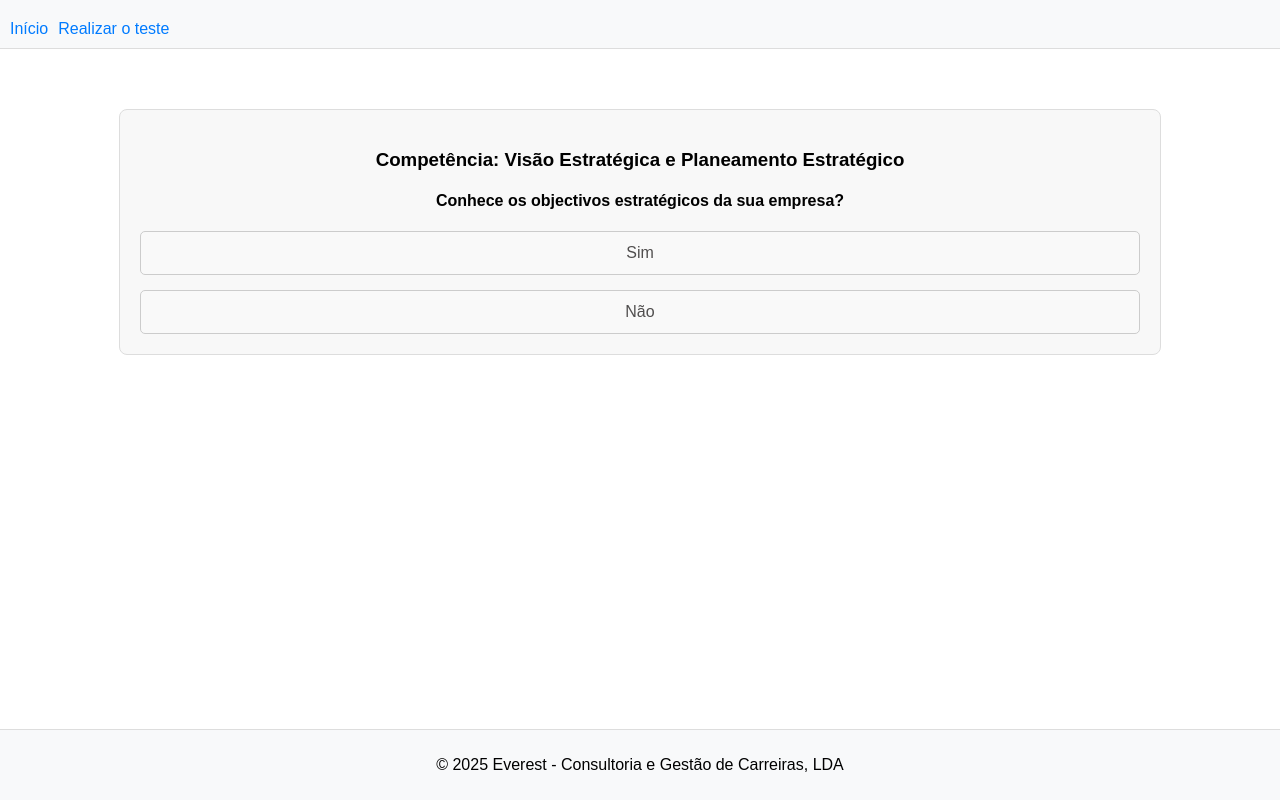
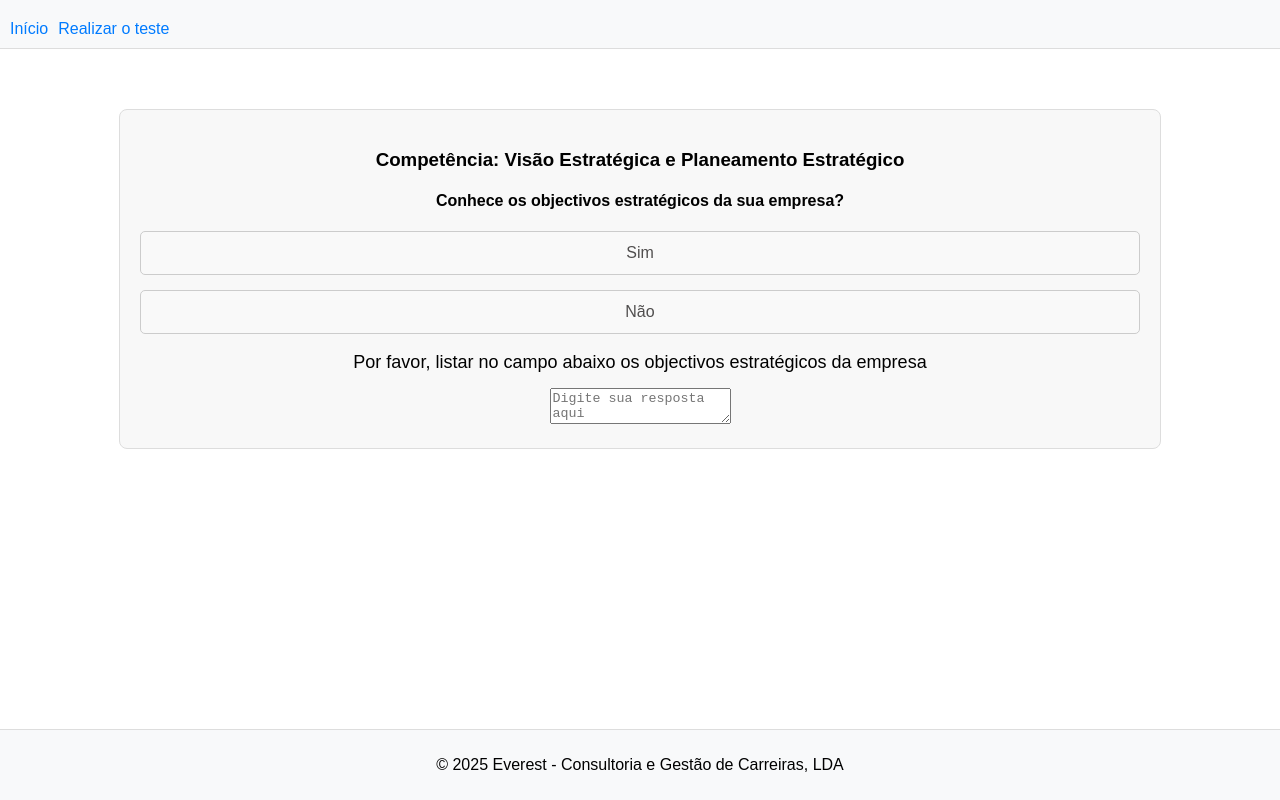
Before and after one commit to FredericoCanoeira/everest-ferramentas, a React (Create React App) app in the folder frontend/: page /assessment in a window 1280 px wide. Built offline with nearby package versions, Linux system fonts and the light colour scheme.

Commit message:
update  dynamic logic for follow-up questions with text and file inputs.

```diff
--- a/frontend/src/components/assessment/AssessmentForm.js
+++ b/frontend/src/components/assessment/AssessmentForm.js
@@ -65,6 +65,7 @@ const AssessmentForm = () => {
   const [isCompleted, setIsCompleted] = useState(false);
   const [finalScore, setFinalScore] = useState(0);
   const [category, setCategory] = useState(""); // Novo estado para a categoria
+  const [followUpAnswer, setFollowUpAnswer] = useState(""); // Armazenar respostas de follow-up
 
   const competenciesKeys = Object.keys(competencies);
   const currentCompetency = competenciesKeys[currentCompetencyIndex];
@@ -78,8 +79,10 @@ const AssessmentForm = () => {
       questionId: currentQuestion.id,
       answer: answer.text,
       points: answer.points,
+      followUpAnswer: followUpAnswer || null, // Inclui a resposta de follow-up se aplicável
     });
     setAnswers(updatedAnswers);
+    setFollowUpAnswer(""); // Reseta o follow-up para a próxima questão
 
     if (currentQuestionIndex < currentQuestions.length - 1) {
       setCurrentQuestionIndex(currentQuestionIndex + 1);
@@ -134,8 +137,26 @@ const AssessmentForm = () => {
             options={currentQuestion.options}
             onAnswer={handleAnswer}
           />
-        </>
-      ) : (
+          {currentQuestion.options.some((opt) => opt.followUp) && (
+          <div className="follow-up">
+            <p>{currentQuestion.options.find((opt) => opt.text === "Sim")?.followUp}</p>
+            {currentQuestion.options.find((opt) => opt.inputType === "textarea") && (
+              <textarea
+                value={followUpAnswer}
+                onChange={(e) => setFollowUpAnswer(e.target.value)}
+                placeholder="Digite sua resposta aqui"
+              />
+            )}
+            {currentQuestion.options.find((opt) => opt.inputType === "file") && (
+              <input
+                type="file"
+                onChange={(e) => setFollowUpAnswer(e.target.files[0]?.name || "")}
+              />
+            )}
+          </div>
+        )}
+      </>
+       ) : (
         <div className="results">
           <h2>Resultado Final</h2>
           {/* Exibe a pontuação em porcentagem */}
```
